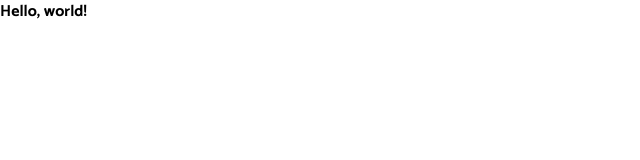
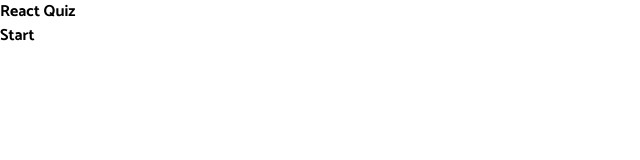
Before and after one commit to jonrutter/ts-quiz, a React (Create React App) app: page / in a window 1280 px wide. Shown: the top 160 px of the page, without its empty margins (0-640 px from the left). Built offline with nearby package versions, Linux system fonts and the light colour scheme; a web font is replaced by a local one.

Commit message:
Main app functionality

```diff
--- a/src/App.tsx
+++ b/src/App.tsx
@@ -1,9 +1,106 @@
-import React from 'react';
+import React, { useState } from 'react';
+
+// api
+import { fetchQuizQuestions } from './api';
+
+// components
+import { QuestionCard } from './components/QuestionCard';
+
+// types
+import { Difficulty, QuestionState } from './api';
+
+export type AnswerObject = {
+  question: string;
+  answer: string;
+  correct: boolean;
+  correctAnswer: string;
+};
 
 const App: React.FC = () => {
+  const [loading, setLoading] = useState<boolean>(false);
+  const [questions, setQuestions] = useState<QuestionState[]>([]);
+  const [number, setNumber] = useState<number>(0);
+  const [userAnswers, setUserAnswers] = useState<AnswerObject[]>([]);
+  const [score, setScore] = useState(0);
+  const [gameOver, setGameOver] = useState<boolean>(true);
+
+  const TOTAL_QUESTIONS = 10;
+
+  console.log(questions);
+
+  const startGame = async () => {
+    setLoading(true);
+    setGameOver(false);
+    const newQuestions = await fetchQuizQuestions(
+      TOTAL_QUESTIONS,
+      Difficulty.EASY
+    );
+    setQuestions(newQuestions);
+    setScore(0);
+    setUserAnswers([]);
+    setNumber(0);
+
+    setLoading(false);
+  };
+
+  const checkAnswer = (e: React.MouseEvent<HTMLButtonElement>) => {
+    if (!gameOver) {
+      // get user answer
+      const answer = e.currentTarget.value;
+
+      // check user answer against correct answer
+      const correctAnswer = questions[number].correct_answer;
+      const correct = correctAnswer === answer;
+      // increment score if correct
+      if (correct) setScore((prev) => prev + 1);
+      // save answer
+      const newAnswer = {
+        question: questions[number].question,
+        answer,
+        correct,
+        correctAnswer,
+      };
+      setUserAnswers((answers) => [...answers, newAnswer]);
+    }
+  };
+
+  const nextQuestion = () => {
+    const nextQuestion = number + 1;
+    if (nextQuestion === TOTAL_QUESTIONS) {
+      setGameOver(true);
+    } else {
+      setNumber(nextQuestion);
+    }
+  };
+
   return (
     <div>
-      <h1>Hello, world!</h1>
+      <h1>React Quiz</h1>
+      {(gameOver || userAnswers.length === TOTAL_QUESTIONS) && (
+        <button id="start" onClick={startGame}>
+          Start
+        </button>
+      )}
+      {!gameOver && <p id="score">Score: {score}</p>}
+      {loading && <p id="loading">Loading Questions...</p>}
+      {!loading && !gameOver && (
+        <QuestionCard
+          questionNumber={number + 1}
+          totalQuestions={TOTAL_QUESTIONS}
+          question={questions[number].question}
+          answers={questions[number].answers}
+          userAnswer={userAnswers ? userAnswers[number] : undefined}
+          callback={checkAnswer}
+        />
+      )}
+      {!gameOver &&
+      !loading &&
+      userAnswers.length === number + 1 &&
+      number !== TOTAL_QUESTIONS - 1 ? (
+        <button id="next" onClick={nextQuestion}>
+          Next
+        </button>
+      ) : null}
     </div>
   );
 };
```
